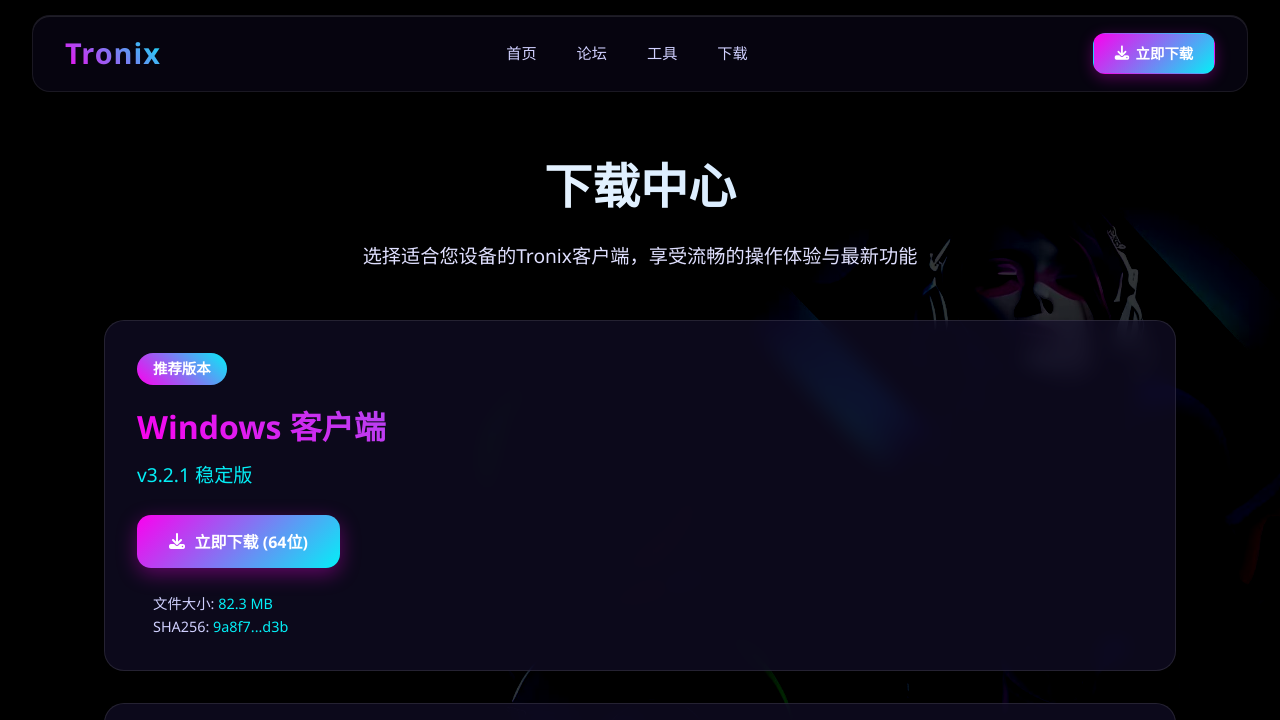
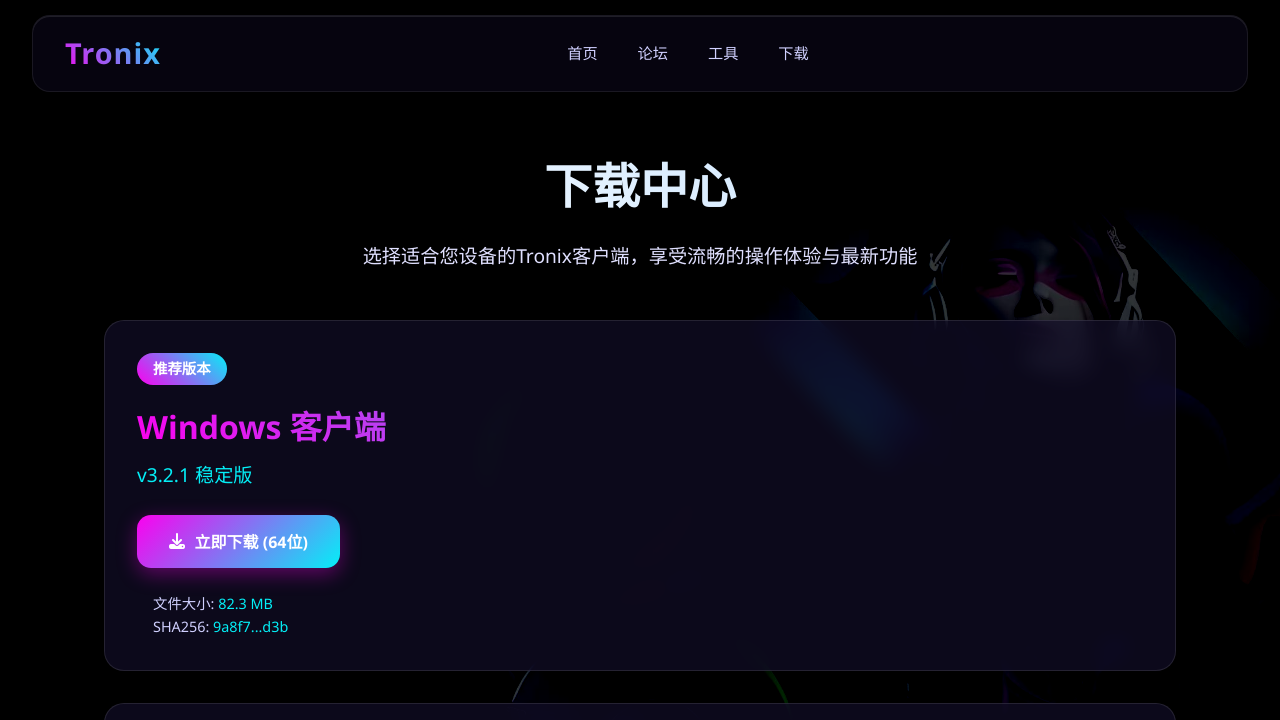
Before and after one commit to TronixJoker/Tronix, a plain HTML site: page download.html in a window 1280 px wide. Shown: the top 720 px of the page. Drawn offline with Linux system fonts and the light colour scheme.

Commit message:
下载页也去掉右上角立即下载按钮

```diff
--- a/download.html
+++ b/download.html
@@ -524,9 +524,6 @@
             <button class="mobile-menu-btn" onclick="toggleMobileMenu()">
                 <i class="fas fa-bars"></i>
             </button>
-            <a href="download.html" class="nav-btn nav-btn-primary">
-                <i class="fas fa-download"></i> 立即下载
-            </a>
         </div>
     </nav>
 
```
